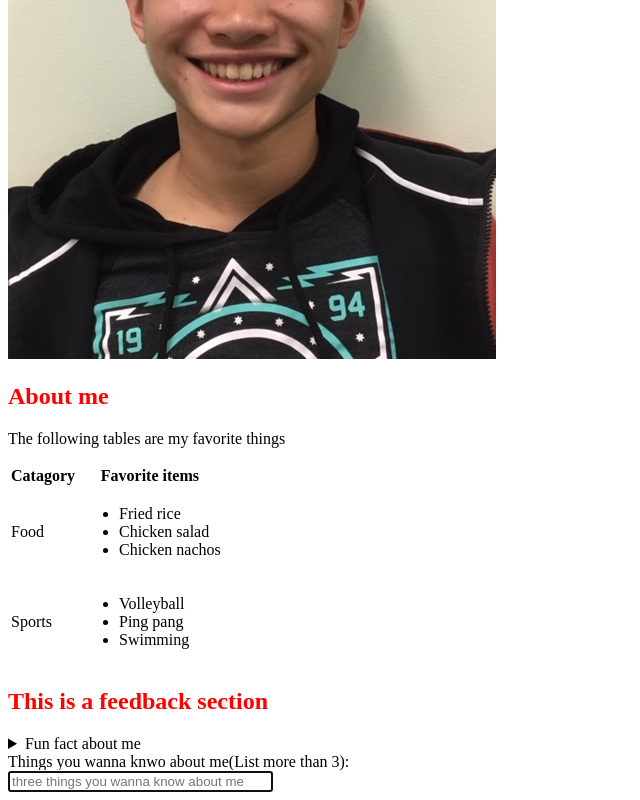
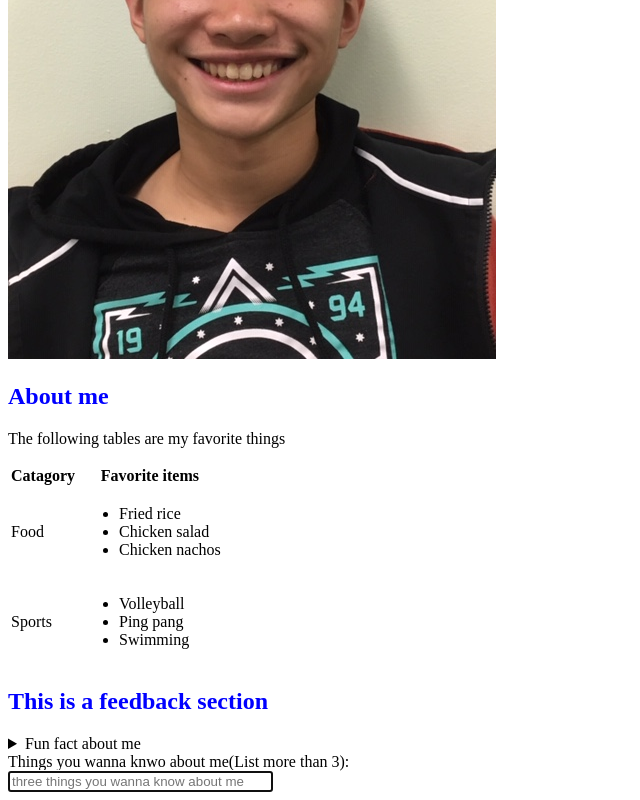
Before and after one commit to AlexisChen99/wi21-cse110-lab3, a plain HTML site: page index.html in a window 1280 px wide. Shown: the part 521-1321 px from the top of the page, without its empty margins (0-640 px from the left). Drawn offline with Linux system fonts and the light colour scheme.

Commit message:
fix the color of the h1

```diff
--- a/style.css
+++ b/style.css
@@ -1,3 +1,3 @@
 h1{
-    color: red;
+    color:rgb(0, 0, 255);
 }
```
